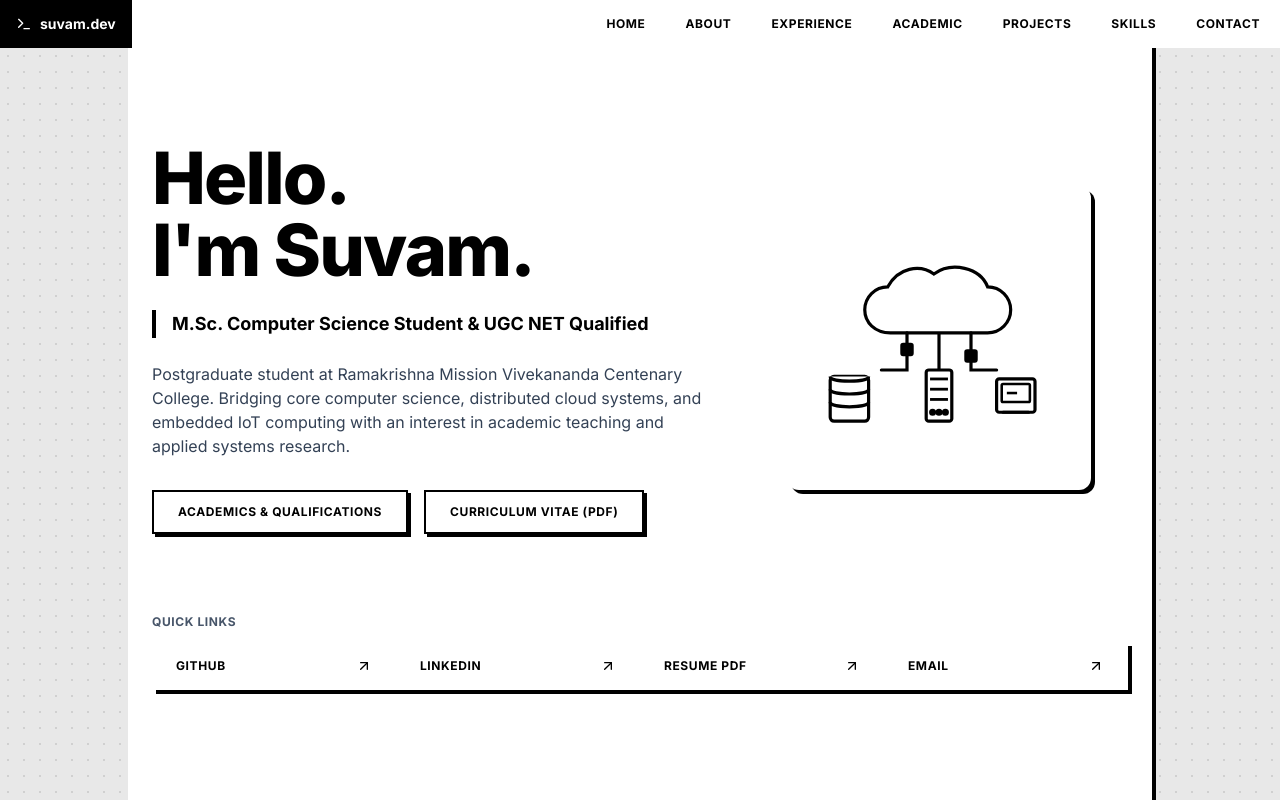
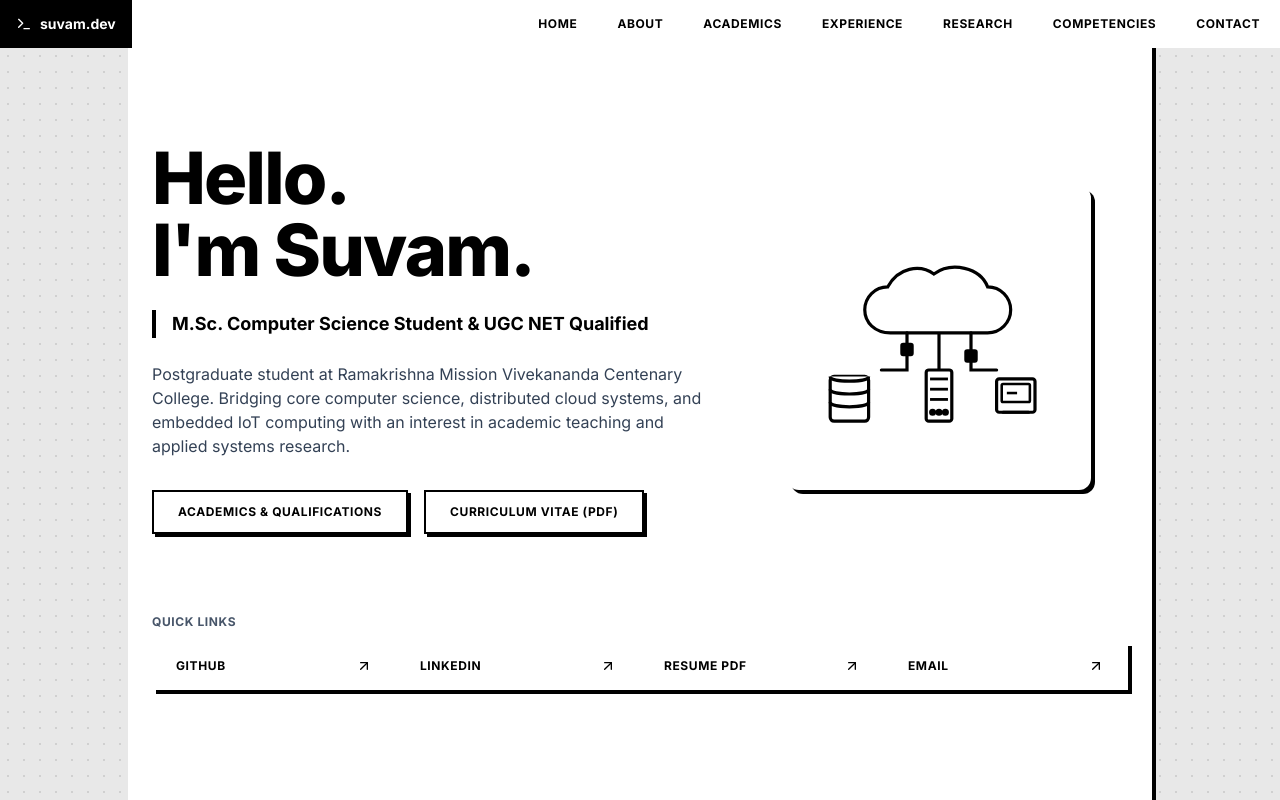
Before and after one commit to SuvamNaskar/SuvamNaskar.github.io, a Next.js app: page / in a window 1280 px wide. Shown: the top 800 px of the page. Built offline with nearby package versions, Linux system fonts and the light colour scheme.

Commit message:
Update index.txt to replace chunk identifiers and update page references for improved asset management

```diff
--- a/components/Contact.tsx
+++ b/components/Contact.tsx
@@ -18,9 +18,9 @@ export default function Contact() {
       <div className="max-w-4xl mx-auto px-6 text-center">
         {/* Section Header */}
         <div className="flex flex-col items-center mb-16">
-          <span className="font-mono text-xs font-bold text-slate-500 uppercase mb-2">// 05. Collaboration</span>
+          <span className="font-mono text-xs font-bold text-slate-500 uppercase mb-2">// 06. Communication</span>
           <h2 className="text-3xl md:text-4xl font-extrabold text-black">
-            System Shutdown / Connect
+            Academic Inquiries &amp; Connect
           </h2>
           <div className="w-16 h-1.5 bg-black mt-3 rounded-full" />
         </div>
@@ -41,11 +41,11 @@ export default function Contact() {
           <div className="p-6 md:p-8 space-y-6">
             <div className="flex items-center justify-center space-x-3 text-black">
               <AlertTriangle className="w-6 h-6 fill-[#ffde59] text-black stroke-[2]" />
-              <span className="font-mono text-xs font-bold uppercase tracking-wider">Warning: Connection Available</span>
+              <span className="font-mono text-xs font-bold uppercase tracking-wider">Communication Channel Available</span>
             </div>
 
             <p className="text-slate-800 text-sm leading-relaxed max-w-sm mx-auto">
-              You are about to establish contact with Suvam Naskar. Do you want to copy his credentials to your local system?
+              Open for academic collaborations, research discussions, and lectureship inquiries. Feel free to copy my contact email or reach out directly.
             </p>
 
             {/* Action Buttons */}
--- a/components/Navbar.tsx
+++ b/components/Navbar.tsx
@@ -7,10 +7,10 @@ import { Terminal, Menu, X } from "lucide-react";
 const navItems = [
   { name: "Home", id: "home" },
   { name: "About", id: "about" },
+  { name: "Academics", id: "credentials" },
   { name: "Experience", id: "experience" },
-  { name: "Academic", id: "credentials" },
-  { name: "Projects", id: "projects" },
-  { name: "Skills", id: "skills" },
+  { name: "Research", id: "projects" },
+  { name: "Competencies", id: "skills" },
   { name: "Contact", id: "contact" },
 ];
 
```
Also changed, not shown: 7 other files (tests, documents, lock files or other folders).
